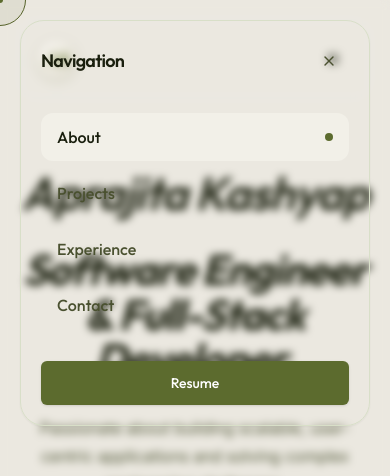
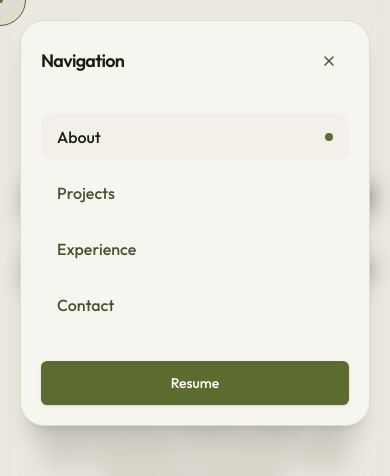
Before and after one commit to aprajitakashyap/PersonalPortfolio, a Next.js app: page / in a window 390 px wide. Both pictures are taken after a click on the button "Open navigation menu". Shown: the top 476 px of the page. Built offline with nearby package versions, Linux system fonts and the light colour scheme.

Commit message:
style: improve mobile navigation menu contrast and readability

```diff
--- a/src/components/layout/MobileMenu.tsx
+++ b/src/components/layout/MobileMenu.tsx
@@ -37,11 +37,11 @@ export function MobileMenu({
     >
       <button
         type="button"
-        className="absolute inset-0 bg-text-primary/20 backdrop-blur-sm"
+        className="absolute inset-0 bg-text-primary/45 backdrop-blur-md"
         aria-label="Close navigation menu"
         onClick={onClose}
       />
-      <div className="absolute inset-x-5 top-5 rounded-[1.5rem] border border-border bg-background/95 p-5 shadow-sm">
+      <div className="absolute inset-x-5 top-5 rounded-[1.5rem] border border-border bg-card p-5 shadow-xl">
         <div className="flex items-center justify-between">
           <span className="font-geist text-lg font-semibold tracking-[-0.04em] text-text-primary">
             Navigation
```
